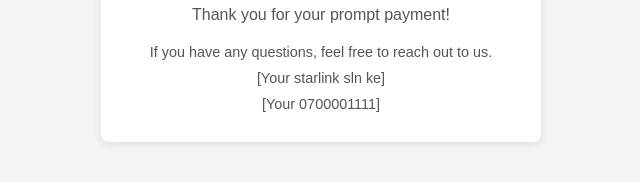
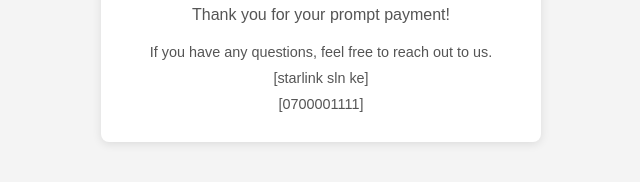
Before and after one commit to Kibet7/confirmation, a plain HTML site: page index.html in a window 1280 px wide. Shown: the part 436-618 px from the top of the page, 319-959 px from the left. Drawn offline with Linux system fonts and the light colour scheme.

Commit message:
Update index.html

```diff
--- a/index.html
+++ b/index.html
@@ -52,8 +52,8 @@
     <p>Thank you for your prompt payment!</p>
     <div class="footer">
         <p>If you have any questions, feel free to reach out to us.</p>
-        <p>[Your starlink sln ke]</p>
-        <p>[Your 0700001111]</p>
+        <p>[starlink sln ke]</p>
+        <p>[0700001111]</p>
     </div>
 </div>
 
```
